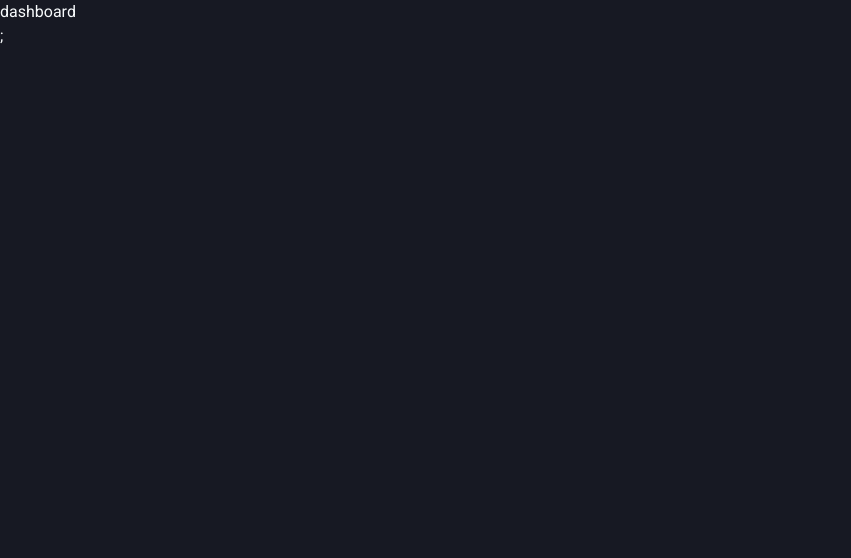
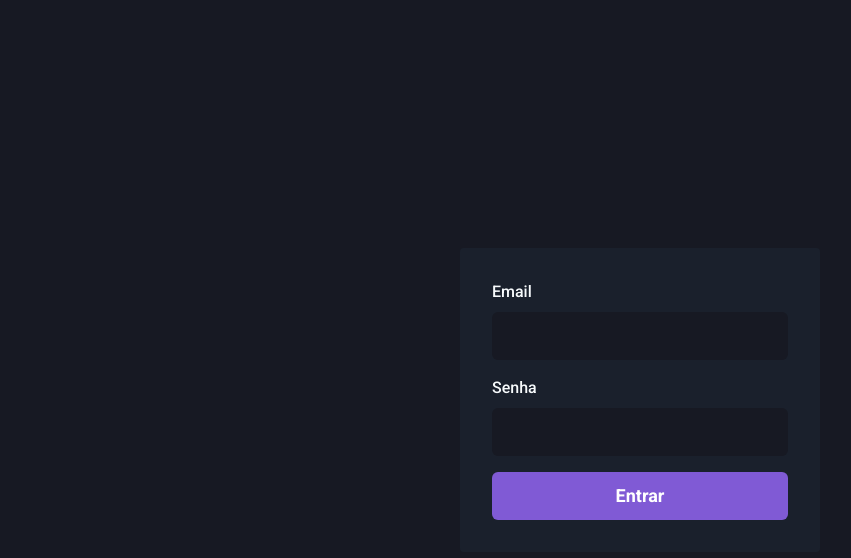
Before and after one commit to fischerafael/dashgo, a Next.js app: page / in a window 1280 px wide. Shown: the top 558 px of the page, without its empty margins (0-851 px from the left). Built offline with nearby package versions, Linux system fonts and the light colour scheme.

Commit message:
finished login form

```diff
--- a/pages/index.tsx
+++ b/pages/index.tsx
@@ -1,8 +1,9 @@
-import React from "react";
-import { Dashboard } from "../src/pages/Dashboard";
+import React from 'react'
+
+import { Login } from '../src/pages/Login'
 
 const index = () => {
-  return <Dashboard />;
-};
+    return <Login />
+}
 
-export default index;
+export default index
--- /dev/null
+++ b/src/pages/Login.tsx
@@ -0,0 +1,62 @@
+import {
+    Flex,
+    Input,
+    Button,
+    Stack,
+    FormLabel,
+    FormControl
+} from '@chakra-ui/react'
+
+export const Login = () => {
+    return (
+        <Flex w="100vw" h="100vh" align="center" justify="center">
+            <Flex
+                as="form"
+                width="100%"
+                maxWidth={360}
+                bg="gray.800"
+                p="8"
+                borderRadius="4"
+                flexDir="column"
+            >
+                <Stack spacing="4">
+                    <FormControl>
+                        <FormLabel htmlFor="email">Email</FormLabel>
+                        <Input
+                            name="email"
+                            type="email"
+                            id="email"
+                            focusBorderColor="purple.500"
+                            bg="gray.900"
+                            variant="filled"
+                            _hover={{
+                                background: 'gray.900'
+                            }}
+                            size="lg"
+                        />
+                    </FormControl>
+
+                    <FormControl>
+                        <FormLabel htmlFor="password">Senha</FormLabel>
+                        <Input
+                            name="password"
+                            type="password"
+                            id="password"
+                            focusBorderColor="purple.500"
+                            bg="gray.900"
+                            variant="filled"
+                            _hover={{
+                                background: 'gray.900'
+                            }}
+                            size="lg"
+                        />
+                    </FormControl>
+                </Stack>
+
+                <Button type="submit" mt="4" colorScheme="purple" size="lg">
+                    Entrar
+                </Button>
+            </Flex>
+        </Flex>
+    )
+}
--- a/src/styles/theme.ts
+++ b/src/styles/theme.ts
@@ -1,16 +1,16 @@
-import { extendTheme } from "@chakra-ui/react";
+import { extendTheme } from '@chakra-ui/react'
 
 export const theme = extendTheme({
-  fonts: {
-    heading: "Roboto",
-    body: "Roboto",
-  },
-  styles: {
-    global: {
-      body: {
-        bg: "gray.900",
-        color: "gray.50",
-      },
+    fonts: {
+        heading: 'Roboto',
+        body: 'Roboto'
     },
-  },
-});
+    styles: {
+        global: {
+            body: {
+                bg: 'gray.900',
+                color: 'gray.50'
+            }
+        }
+    }
+})
```
Also changed, not shown: pages/_app.tsx (+9 -9 lines), pages/_document.tsx (+6 -6 lines), 1 other file (tests, documents, lock files or other folders).
